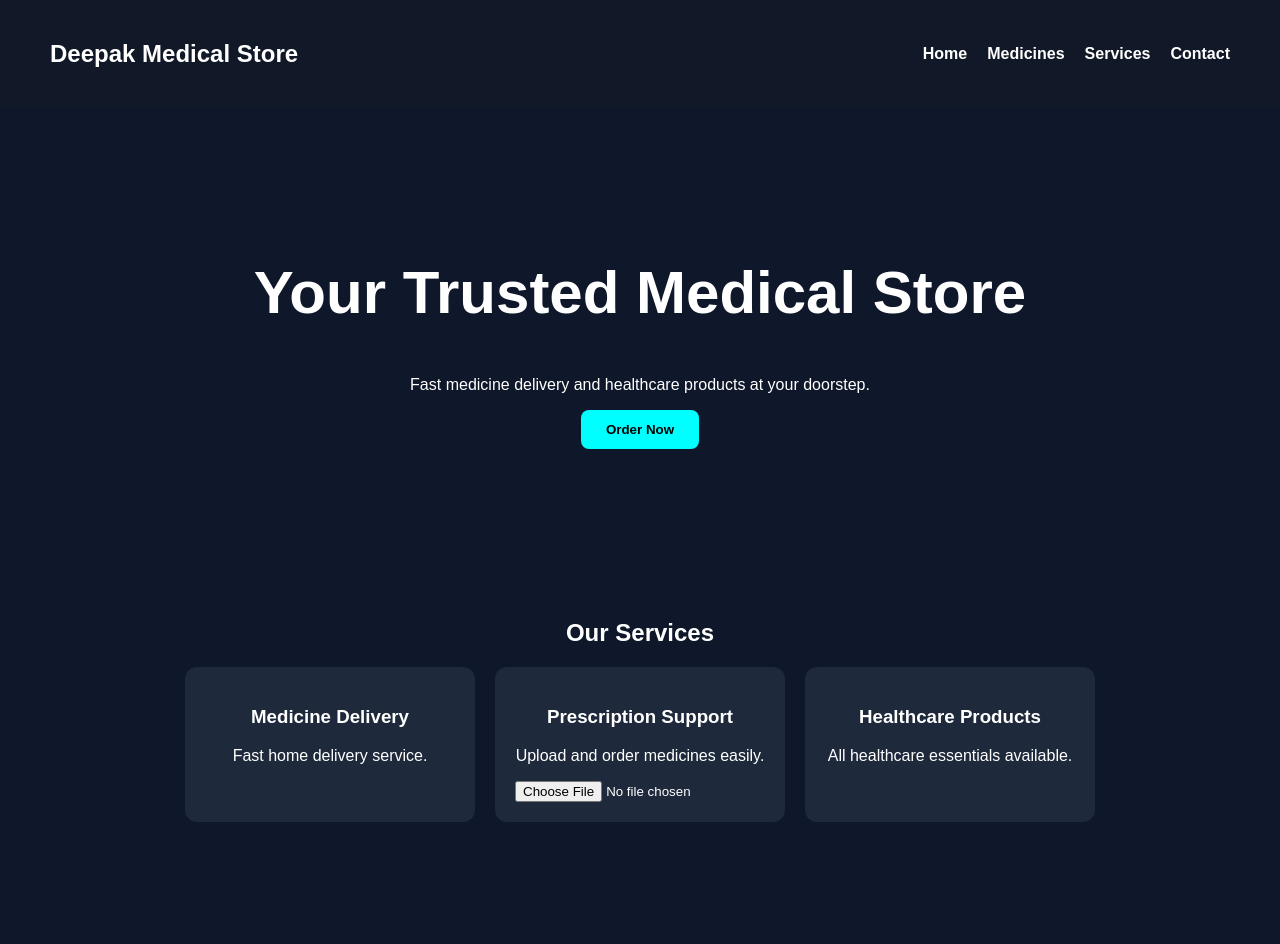
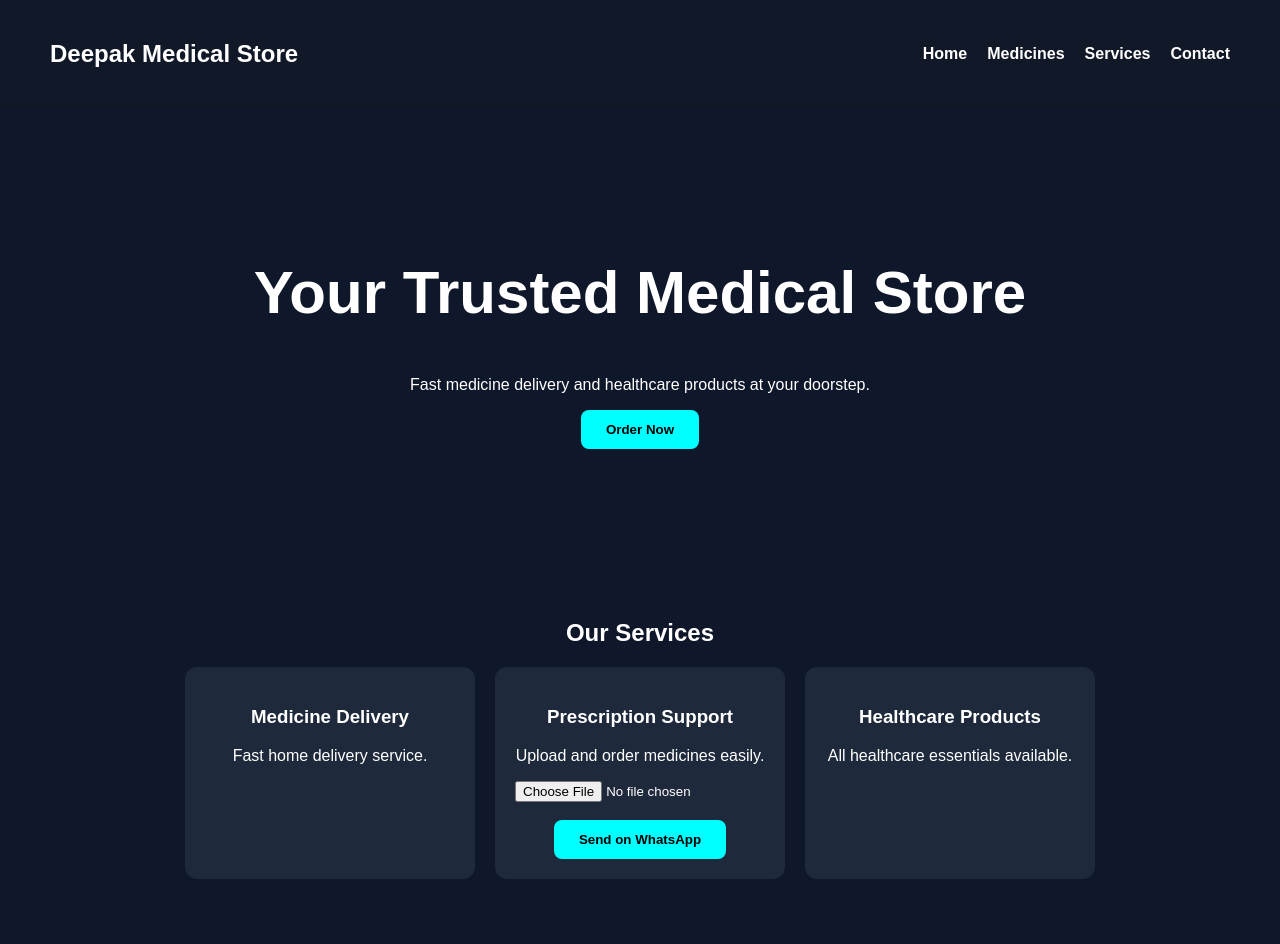
Before and after one commit to yashsharma2007/medical-store, a React (Vite) app: page / in a window 1280 px wide. Shown: the top 944 px of the page. Built offline with nearby package versions, Linux system fonts and the light colour scheme.

Commit message:
added whatsapp button

```diff
--- a/src/App.jsx
+++ b/src/App.jsx
@@ -43,6 +43,14 @@ function App() {
 <p>Upload and order medicines easily.</p>
 
 <input type="file" accept="image/*,.pdf" />
+<br /><br />
+
+<a
+  href="https://wa.me/919350393521"
+  target="_blank"
+>
+  <button>Send on WhatsApp</button>
+</a>
 </div>
 
           <div className="card">
```
